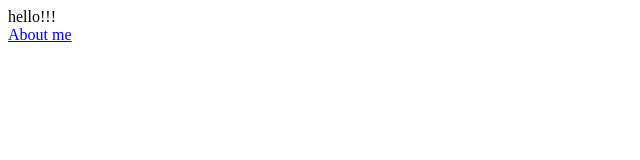
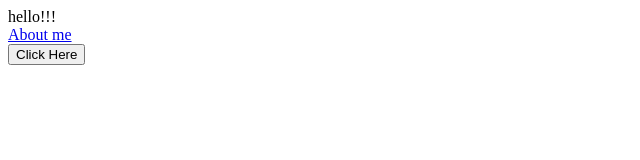
Before and after one commit to anayavolapats/testpublish, a plain HTML site: page index.html in a window 1280 px wide. Shown: the whole page, without its empty margins (0-640 px from the left). Drawn offline with Linux system fonts and the light colour scheme.

Commit message:
Update index.html

```diff
--- a/index.html
+++ b/index.html
@@ -8,5 +8,7 @@
     <body>
         hello!!!
         <div id="button"><a href="about_me.html">About me</a></div>
+
+        <button onclick="window.location.href='https://yanats.com/about_me.html';">Click Here</button>
     </body>
 </html>
```
